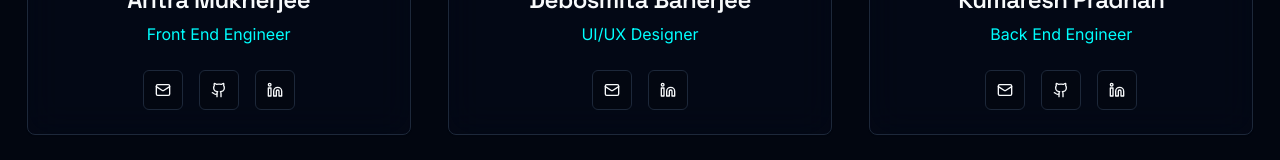
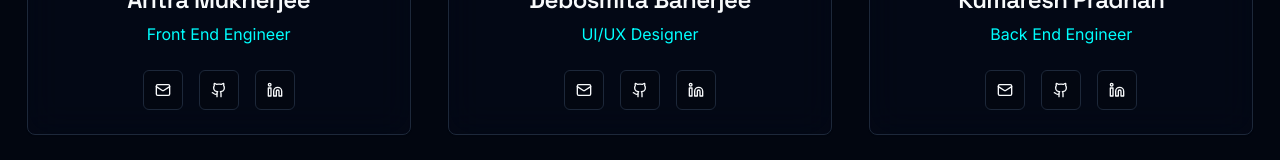
Before and after one commit to ShadowFull12/Cashible-Landing, a Next.js app: page / in a window 1280 px wide. Shown: the part 4521-4681 px from the top of the page. Built offline with nearby package versions, Linux system fonts and the light colour scheme.

Commit message:
once the animation stops then it doesnt start again fix it and also add

```diff
--- a/src/components/landing/features.tsx
+++ b/src/components/landing/features.tsx
@@ -76,7 +76,7 @@ export function Features() {
           plugins={[
             Autoplay({
               delay: 2000,
-              stopOnInteraction: true,
+              stopOnInteraction: false,
               stopOnMouseEnter: true,
             }),
           ]}
@@ -123,7 +123,7 @@ export function Features() {
             plugins={[
               Autoplay({
                 delay: 2500,
-                stopOnInteraction: true,
+                stopOnInteraction: false,
                 stopOnMouseEnter: true,
               }),
             ]}
--- a/src/components/landing/team.tsx
+++ b/src/components/landing/team.tsx
@@ -24,7 +24,7 @@ const teamMembers = [
     initials: "DB",
     links: {
       mail: "mailto:banerjeedebosmita501@gmail.com",
-      github: "",
+      github: "https://github.com/Debosmita-14",
       linkedin: "https://www.linkedin.com/in/debosmita-banerjee-a73182325/",
     },
   },
--- a/src/components/landing/testimonials.tsx
+++ b/src/components/landing/testimonials.tsx
@@ -75,7 +75,7 @@ export function Testimonials() {
           plugins={[
             Autoplay({
               delay: 2500,
-              stopOnInteraction: true,
+              stopOnInteraction: false,
               stopOnMouseEnter: true,
             }),
           ]}
```
